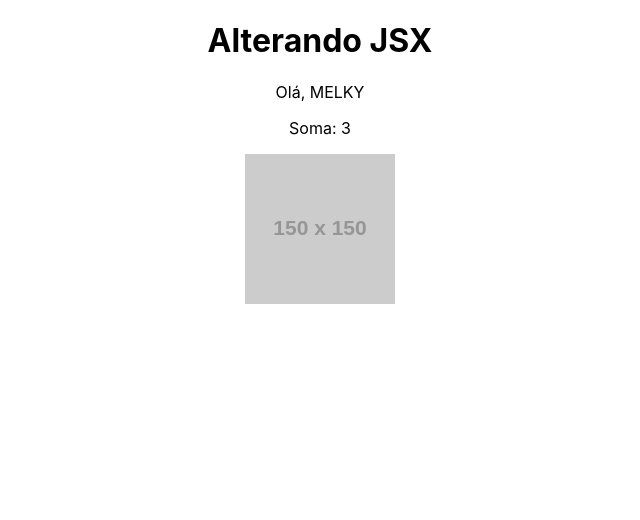
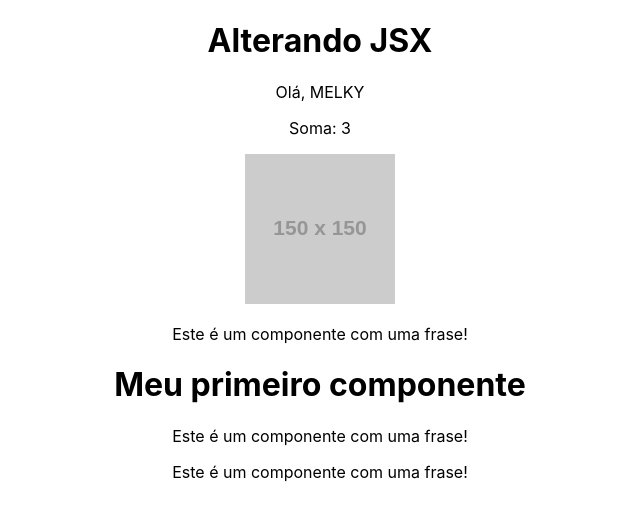
Before and after one commit to Melkysedeke/React, a React (Create React App) app in the folder meu-projeto/: page / in a window 1280 px wide. Shown: the top 520 px of the page, without its empty margins (320-960 px from the left). Built offline with nearby package versions, Linux system fonts and the light colour scheme.

Commit message:
Criando componentes

```diff
--- a/meu-projeto/src/App.js
+++ b/meu-projeto/src/App.js
@@ -1,4 +1,5 @@
 import './App.css';
+import HelloWorld from './components/HelloWorld';
 
 function App() {
   const name = "Melky"
@@ -17,6 +18,7 @@
       <p>Olá, {newName}</p>
       <p>Soma: {sum(1,2)}</p>
       <img src={url} alt="Minha imagem"></img>
+      <HelloWorld/>
     </div>
   );
 }
--- /dev/null
+++ b/meu-projeto/src/components/Frase.js
@@ -0,0 +1,9 @@
+function Frase(){
+    return(
+        <div>
+            <p>Este é um componente com uma frase!</p>
+        </div>
+    )
+}
+
+export default Frase
--- /dev/null
+++ b/meu-projeto/src/components/HelloWorld.js
@@ -0,0 +1,14 @@
+import Frase from "./Frase"
+
+function HelloWorld (){
+    return(
+       <div>
+            <Frase/>
+            <h1>Meu primeiro componente</h1>
+            <Frase/>
+            <Frase/>
+       </div>
+    )
+}
+
+export default HelloWorld
```
